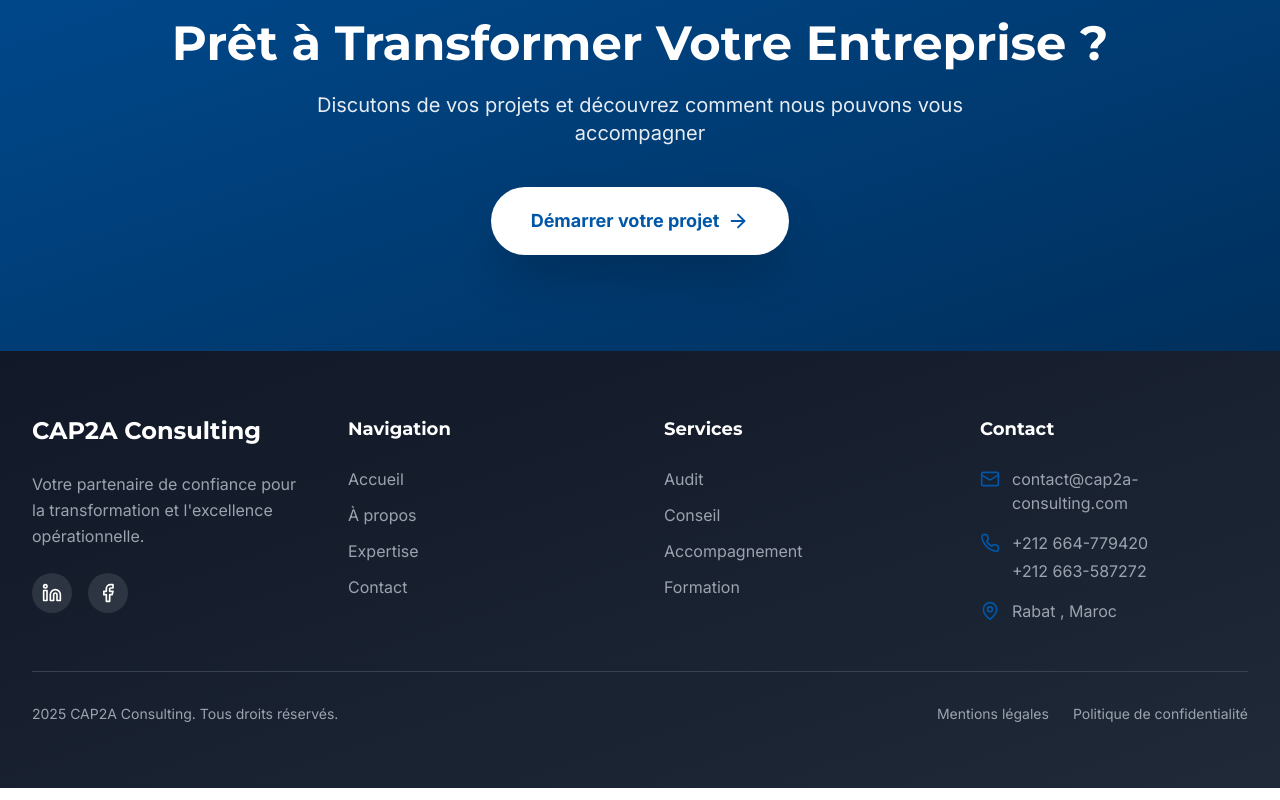
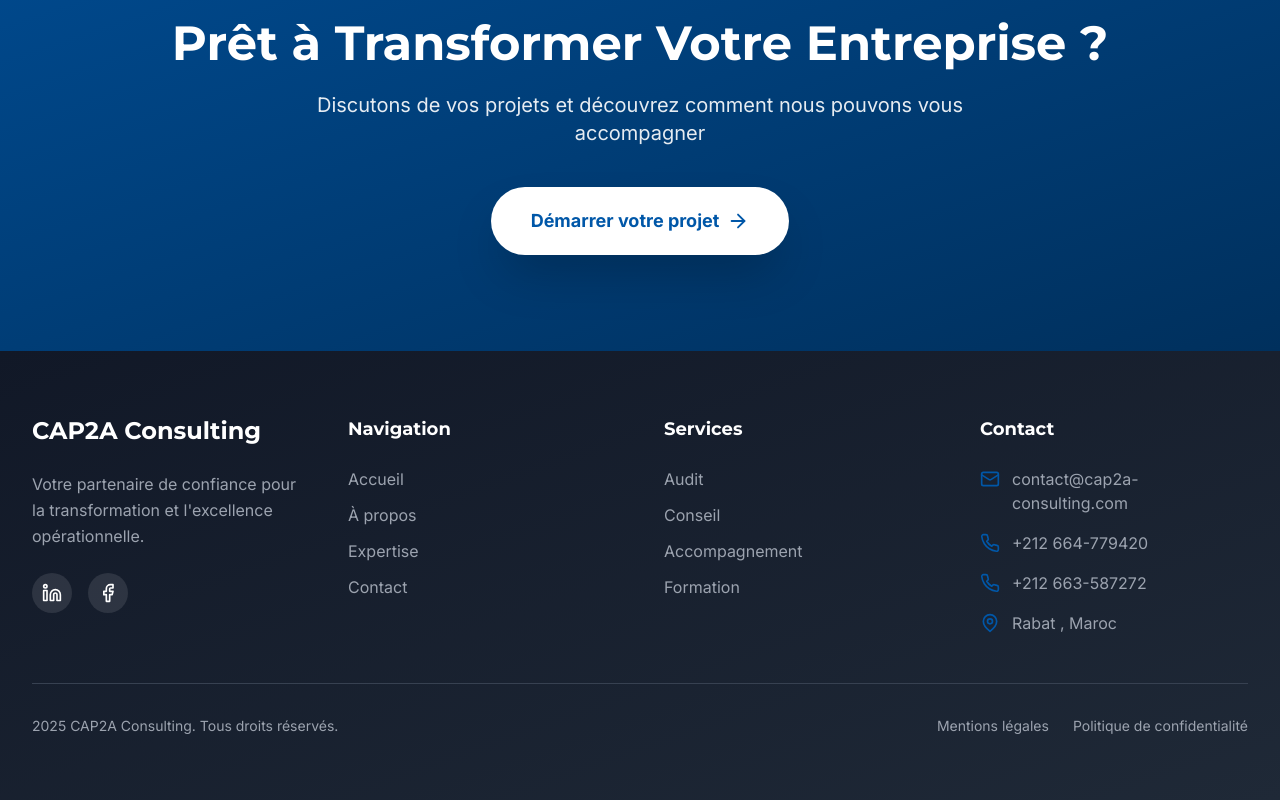
Before and after one commit to tahaidyahia1/projetzakaria, a React (Vite) app: page / in a window 1280 px wide. Shown: the part 3808-4608 px from the top of the page. Built offline with nearby package versions, Linux system fonts and the light colour scheme.

Commit message:
Updated Footer.tsx

```diff
--- a/src/components/Footer.tsx
+++ b/src/components/Footer.tsx
@@ -92,20 +92,21 @@ export default function Footer({ onNavigate }: FooterProps) {
               </li>
               <li className="flex items-start gap-3">
                 <Phone className="w-5 h-5 text-primary flex-shrink-0 mt-0.5" />
-                <div className="space-y-1">
                 <a
                   href="tel:+212 664-779420"
-                    className="block text-gray-400 hover:text-white transition-colors"
+                  className="text-gray-400 hover:text-white transition-colors"
                 >
                   +212 664-779420
                 </a>
+              </li>
+              <li className="flex items-start gap-3">
+                <Phone className="w-5 h-5 text-primary flex-shrink-0 mt-0.5" />
                 <a
-                    href="tel:+212 6 63 58 72 72"
-                    className="block text-gray-400 hover:text-white transition-colors"
+                  href="tel:+212 663-587272"
+                  className="text-gray-400 hover:text-white transition-colors"
                 >
                   +212 663-587272
                 </a>
-                </div>
               </li>
               <li className="flex items-start gap-3">
                 <MapPin className="w-5 h-5 text-primary flex-shrink-0 mt-0.5" />
```
Lines whose indentation alone changed are shown as unchanged.
